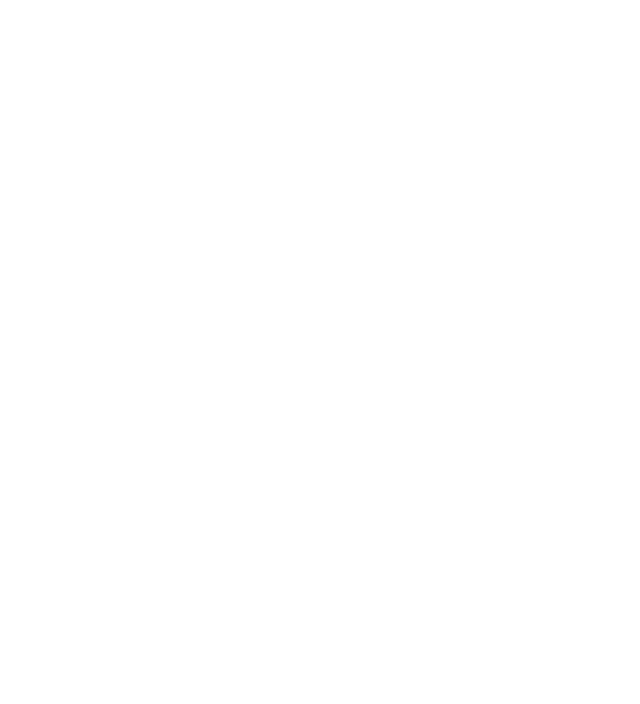
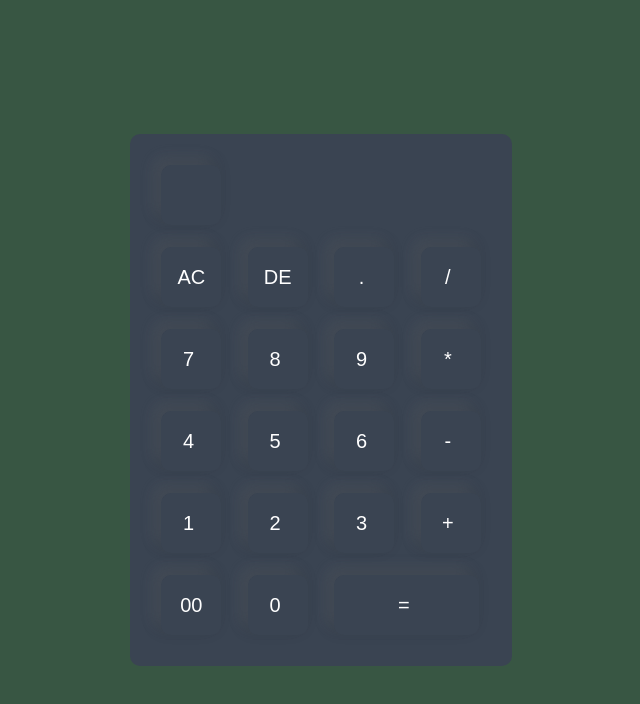
Before and after one commit to iamiza/calculator, a plain HTML site: page calculator/index.html in a window 1280 px wide. Shown: the whole page, without its empty margins (319-959 px from the left). Drawn offline with Linux system fonts and the light colour scheme.

Commit message:
add display

```diff
--- a/calculator/index.html
+++ b/calculator/index.html
@@ -1,10 +1,59 @@
 <!DOCTYPE html>
 <html>
+
 <head>
-    <meta name = "viewport" content = "width=device-width, initial-scale=1.0">
+    <meta name="viewport" content="width=device-width, initial-scale=1.0">
     <title>Calculator</title>
     <link rel="stylesheet" href="style.css">
 </head>
+
 <body>
 
+    <div class="container">
+        <div class="calculator">
+            <form>
+                <div class = "Display">
+                    <input type="test" name="Display">
+                </div>
+                <div>
+                    <input type="button" value="AC">
+                    <input type="button" value="DE">
+                    <input type="button" value=". ">
+                    <input type="button" value="/ ">
+
+                </div>
+                <div>
+                    <input type="button" value="7 ">
+                    <input type="button" value="8 ">
+                    <input type="button" value="9 ">
+                    <input type="button" value="* ">
+
+                </div>
+                <div>
+                    <input type="button" value="4 ">
+                    <input type="button" value="5 ">
+                    <input type="button" value="6 ">
+                    <input type="button" value="- ">
+
+                </div>
+                <div>
+                    <input type="button" value="1 ">
+                    <input type="button" value="2 ">
+                    <input type="button" value="3 ">
+                    <input type="button" value="+ ">
+
+                </div>
+                <div>
+                    <input type="button" value="00">
+                    <input type="button" value="0 ">
+                    <input type="button" value="= " class="size_of_button">
+
+
+                </div>
+            </form>
+        </div>
+    </div>
+
 </body>
+
+</html>
--- a/calculator/style.css
+++ b/calculator/style.css
@@ -4,3 +4,45 @@
     font-family: Arial, Helvetica, sans-serif;
     box-sizing: border-box;
 }
+
+.container{
+    width: 100%;
+    height: 100vh;
+    background: #385643;
+    display: flex;
+    align-items: center;
+    justify-content: center;
+}
+.calculator{
+    background: #3a4452;
+    padding: 20px;
+    border-radius: 10px
+}
+.calculator form input{
+    border: 0;
+    outline: 0;
+    width: 60px;
+    height: 60px;
+    border-radius: 10px;
+    box-shadow: -8px -8px 15px rgba(225, 225, 225, 0.1),-5px -5px 15px rgba(0, 0, 0, 0.2);
+    background: transparent;
+    font-size: 20px;
+    color: #fff;
+    cursor: pointer;
+    margin: 11px;
+}
+
+form .display{
+    display: flex;
+    justify-content: flex-end;
+    margin: 20px 0;
+}
+
+form .display input{
+    text-align: right;
+    flex: 1;
+    font-size: 45px;
+}
+form input.size_of_button {
+    width: 145px;
+}
```
